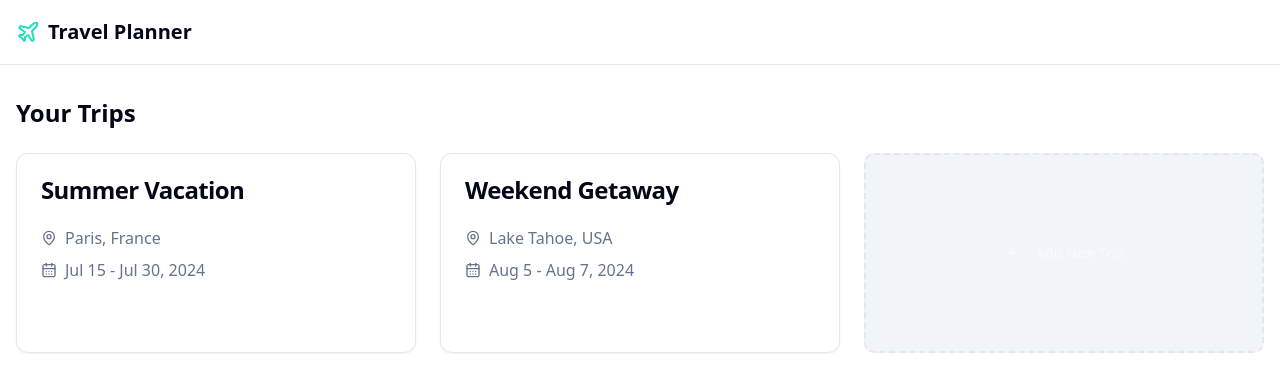
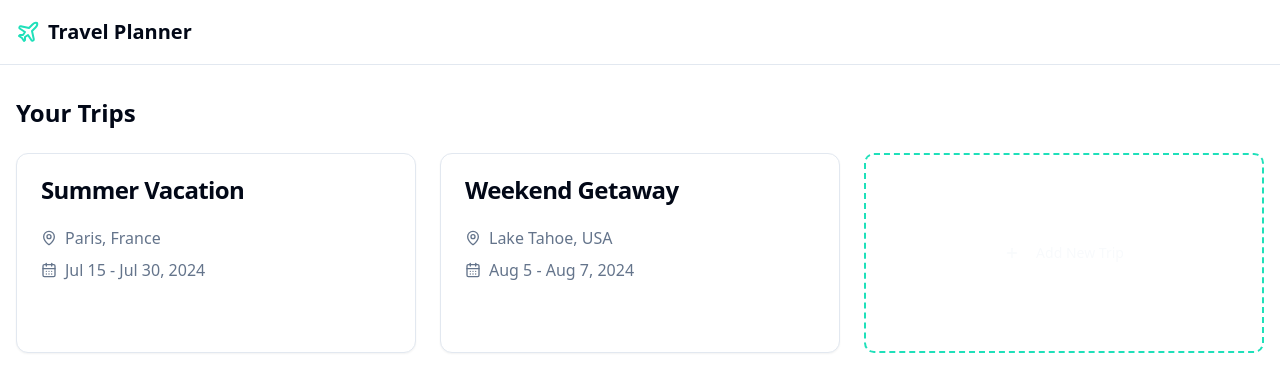
Before and after one commit to nikhilkanta2303/travelista-scheduler, a React (Vite) app: page / in a window 1280 px wide. Shown: the top 392 px of the page. Built offline with nearby package versions, Linux system fonts and the light colour scheme.

Commit message:
Add visibility for Add Trip button
Ensure that the Add Trip button is visible on the main page to allow users to add new trips.
[skip gpt_engineer]

```diff
--- a/src/components/AddTripButton.tsx
+++ b/src/components/AddTripButton.tsx
@@ -9,7 +9,7 @@ export function AddTripButton({ onClick }: AddTripButtonProps) {
   return (
     <Button
       onClick={onClick}
-      className="w-full h-[200px] border-2 border-dashed bg-muted hover:bg-muted/80"
+      className="w-full h-[200px] border-2 border-primary border-dashed bg-background hover:bg-accent/50"
     >
       <Plus className="mr-2 h-5 w-5" />
       Add New Trip
```
